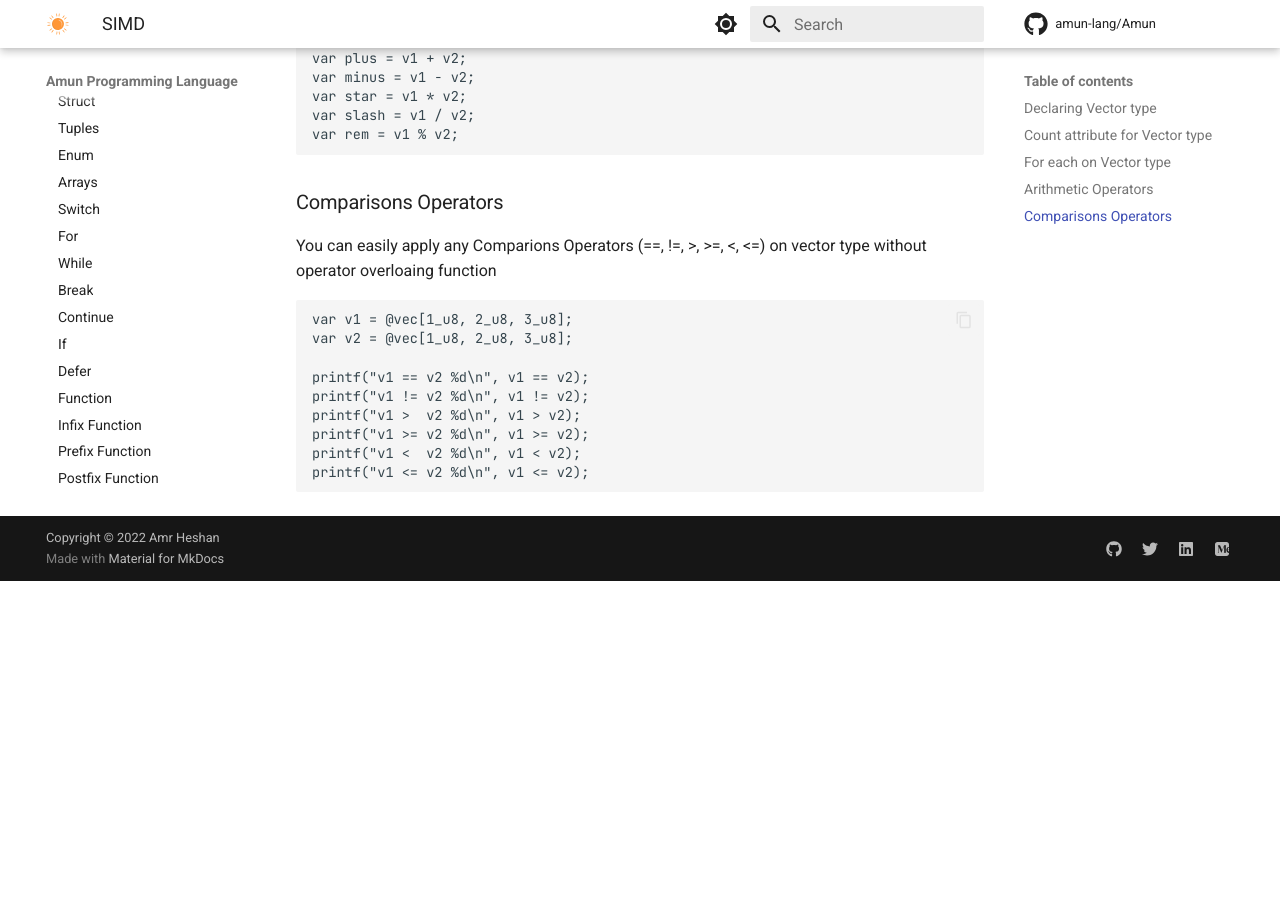
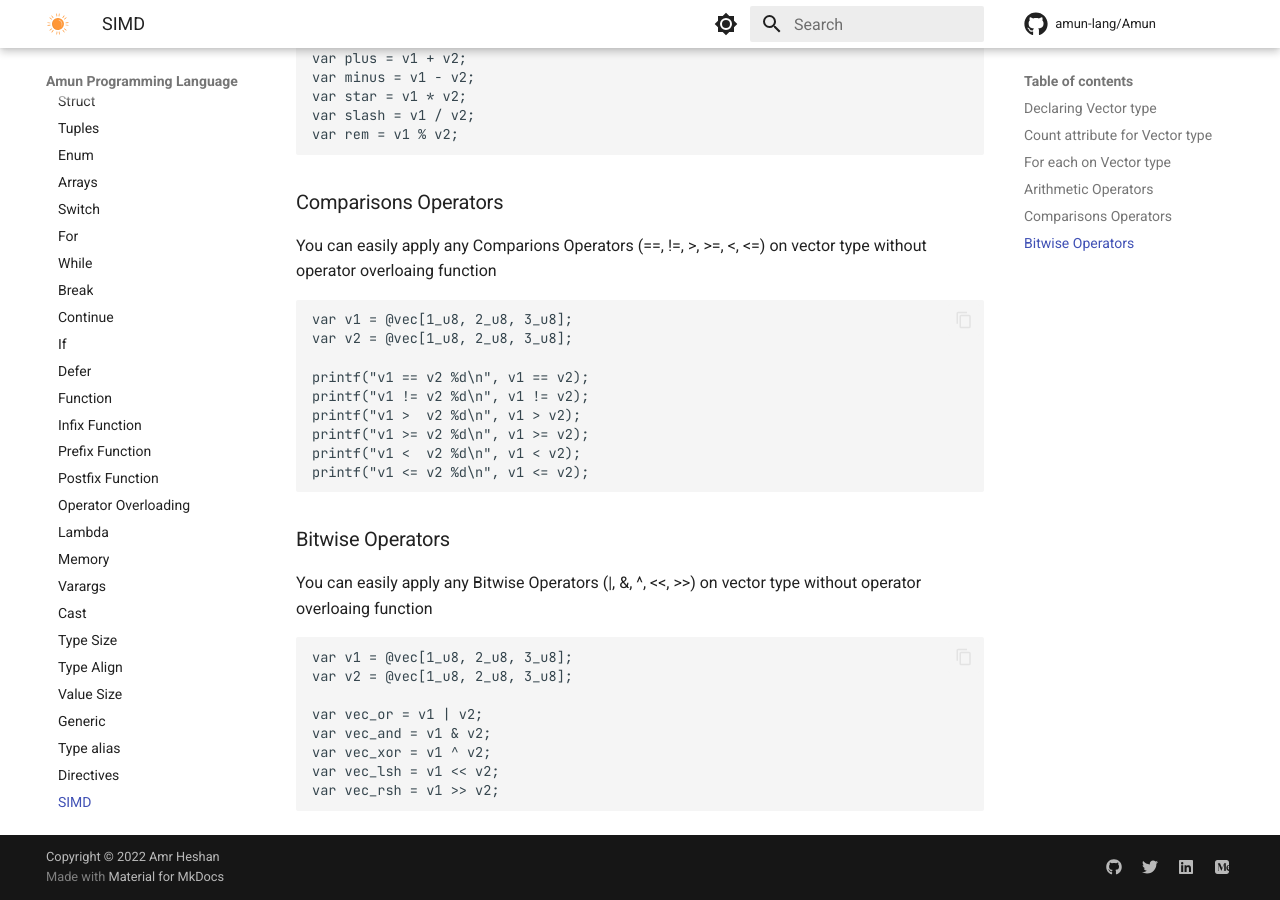
Before and after one commit to amun-lang/docs, an MkDocs documentation site: the page built from docs/reference/simd.md, in a window 1280 px wide and 900 px high, scrolled down 1326 px. Built offline with MkDocs 1.6.1 and Material for MkDocs 9.7.7, drawn with Linux system fonts in a browser that asks for light colours; comment, search, counter and statistics services are not loaded; before the commit the page ends 1907 px from its top, so only the background shows below that.

Commit message:
Update SIMD docs to add samples for Bitwise operators

````diff
--- a/docs/reference/simd.md
+++ b/docs/reference/simd.md
@@ -68,3 +68,18 @@ printf("v1 >= v2 %d\n", v1 >= v2);
 printf("v1 <  v2 %d\n", v1 < v2);
 printf("v1 <= v2 %d\n", v1 <= v2);
 ```
+
+### Bitwise Operators
+
+You can easily apply any Bitwise Operators (|, &, ^, <<, >>) on vector type without operator overloaing function
+
+```
+var v1 = @vec[1_u8, 2_u8, 3_u8];
+var v2 = @vec[1_u8, 2_u8, 3_u8];
+
+var vec_or = v1 | v2;
+var vec_and = v1 & v2;
+var vec_xor = v1 ^ v2;
+var vec_lsh = v1 << v2;
+var vec_rsh = v1 >> v2;
+```
````
